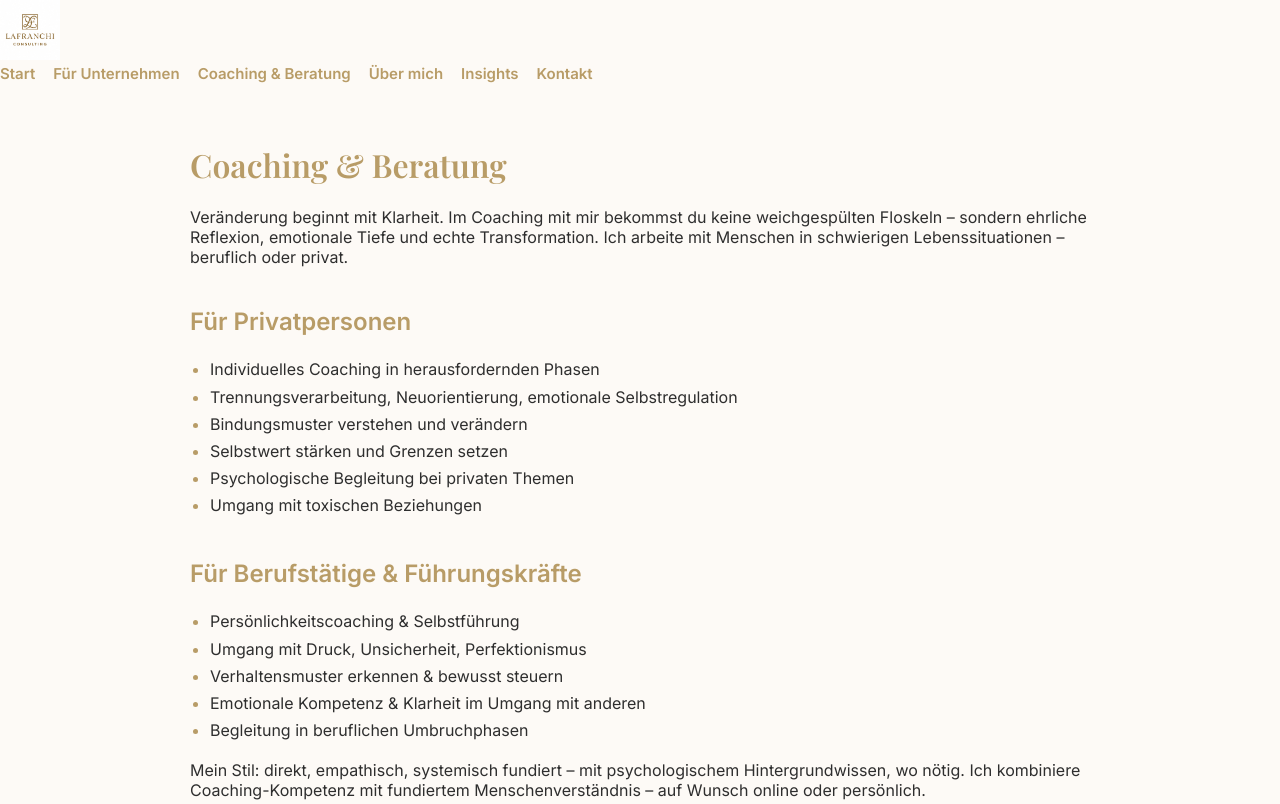
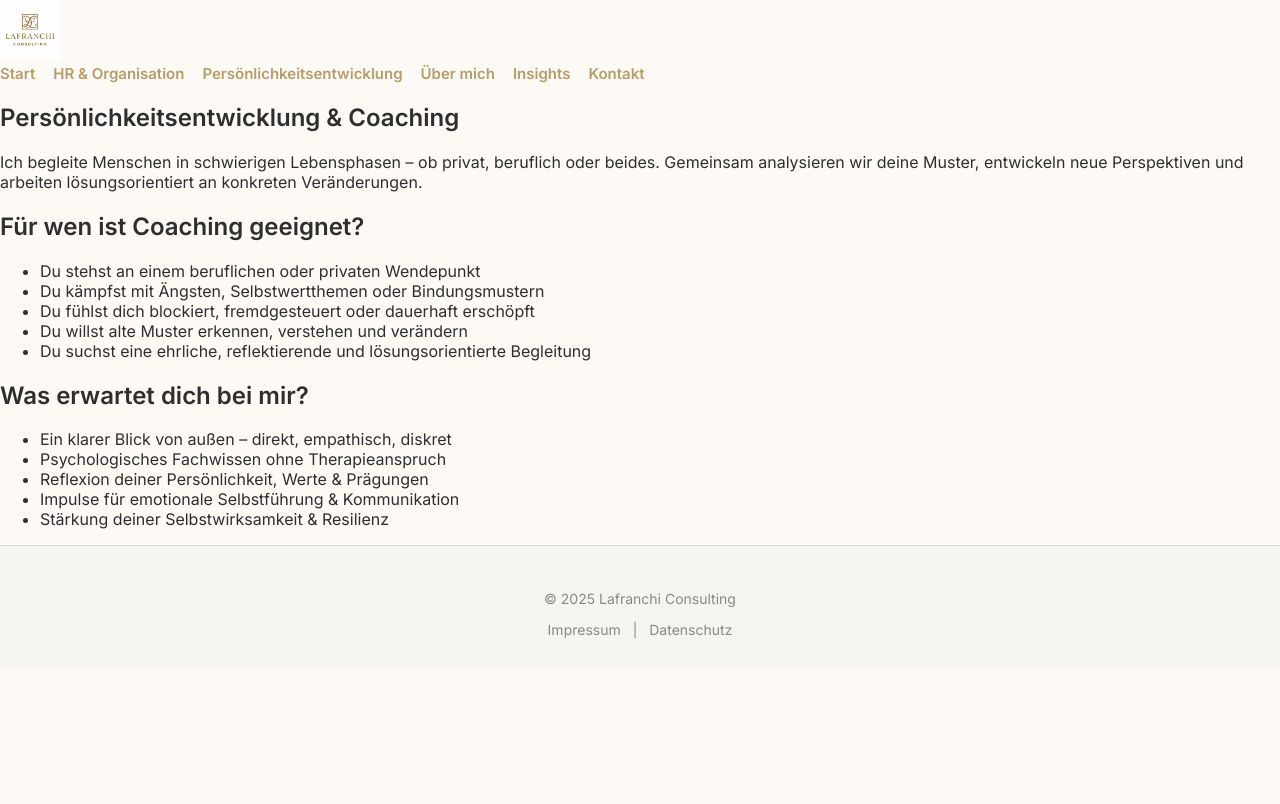
Before and after one commit to Sarinalafranchi/lafranchi-consulting, a plain HTML site: page coaching.html in a window 1280 px wide. Shown: the top 804 px of the page. Drawn offline with nearby package versions, Linux system fonts and the light colour scheme.

Commit message:
Update coaching.html

```diff
--- a/coaching.html
+++ b/coaching.html
@@ -3,68 +3,49 @@
 <head>
   <meta charset="UTF-8">
   <meta name="viewport" content="width=device-width, initial-scale=1.0">
-  <title>Coaching & Beratung – Lafranchi Consulting</title>
+  <title>Persönlichkeitsentwicklung – Lafranchi Consulting</title>
   <link rel="stylesheet" href="style.css">
   <link href="https://fonts.googleapis.com/css2?family=Inter:wght@400;600&family=Playfair+Display:wght@600&display=swap" rel="stylesheet">
-  <style>
-    main {
-      max-width: 900px;
-      margin: 60px auto;
-      padding: 0 20px 100px;
-    }
-    h1 {
-      color: #b89c67;
-      font-family: 'Playfair Display', serif;
-    }
-    h2 {
-      color: #b89c67;
-      margin-top: 40px;
-    }
-    ul {
-      line-height: 1.7;
-      padding-left: 20px;
-    }
-    ul li::marker {
-      color: #b89c67;
-    }
-  </style>
 </head>
 <body>
 <header>
   <img src="lafranchi-logo.png" alt="Lafranchi Logo" class="logo">
   <nav>
     <a href="index.html">Start</a>
-    <a href="unternehmen.html">Für Unternehmen</a>
-    <a href="coaching.html">Coaching & Beratung</a>
+    <a href="unternehmen.html">HR & Organisation</a>
+    <a href="coaching.html">Persönlichkeitsentwicklung</a>
     <a href="ueber.html">Über mich</a>
     <a href="insights.html">Insights</a>
     <a href="kontakt.html">Kontakt</a>
   </nav>
 </header>
 <main>
-  <h1>Coaching & Beratung</h1>
-  <p>Veränderung beginnt mit Klarheit. Im Coaching mit mir bekommst du keine weichgespülten Floskeln – sondern ehrliche Reflexion, emotionale Tiefe und echte Transformation. Ich arbeite mit Menschen in schwierigen Lebenssituationen – beruflich oder privat.</p>
+  <section class="section">
+    <h1>Persönlichkeitsentwicklung & Coaching</h1>
+    <p>Ich begleite Menschen in schwierigen Lebensphasen – ob privat, beruflich oder beides. Gemeinsam analysieren wir deine Muster, entwickeln neue Perspektiven und arbeiten lösungsorientiert an konkreten Veränderungen.</p>
+  </section>
 
-  <h2>Für Privatpersonen</h2>
-  <ul>
-    <li>Individuelles Coaching in herausfordernden Phasen</li>
-    <li>Trennungsverarbeitung, Neuorientierung, emotionale Selbstregulation</li>
-    <li>Bindungsmuster verstehen und verändern</li>
-    <li>Selbstwert stärken und Grenzen setzen</li>
-    <li>Psychologische Begleitung bei privaten Themen</li>
-    <li>Umgang mit toxischen Beziehungen</li>
-  </ul>
+  <section class="section">
+    <h2>Für wen ist Coaching geeignet?</h2>
+    <ul>
+      <li>Du stehst an einem beruflichen oder privaten Wendepunkt</li>
+      <li>Du kämpfst mit Ängsten, Selbstwertthemen oder Bindungsmustern</li>
+      <li>Du fühlst dich blockiert, fremdgesteuert oder dauerhaft erschöpft</li>
+      <li>Du willst alte Muster erkennen, verstehen und verändern</li>
+      <li>Du suchst eine ehrliche, reflektierende und lösungsorientierte Begleitung</li>
+    </ul>
+  </section>
 
-  <h2>Für Berufstätige & Führungskräfte</h2>
-  <ul>
-    <li>Persönlichkeitscoaching & Selbstführung</li>
-    <li>Umgang mit Druck, Unsicherheit, Perfektionismus</li>
-    <li>Verhaltensmuster erkennen & bewusst steuern</li>
-    <li>Emotionale Kompetenz & Klarheit im Umgang mit anderen</li>
-    <li>Begleitung in beruflichen Umbruchphasen</li>
-  </ul>
-
-  <p>Mein Stil: direkt, empathisch, systemisch fundiert – mit psychologischem Hintergrundwissen, wo nötig. Ich kombiniere Coaching-Kompetenz mit fundiertem Menschenverständnis – auf Wunsch online oder persönlich.</p>
+  <section class="section">
+    <h2>Was erwartet dich bei mir?</h2>
+    <ul>
+      <li>Ein klarer Blick von außen – direkt, empathisch, diskret</li>
+      <li>Psychologisches Fachwissen ohne Therapieanspruch</li>
+      <li>Reflexion deiner Persönlichkeit, Werte & Prägungen</li>
+      <li>Impulse für emotionale Selbstführung & Kommunikation</li>
+      <li>Stärkung deiner Selbstwirksamkeit & Resilienz</li>
+    </ul>
+  </section>
 </main>
 <footer>
   <p>© 2025 Lafranchi Consulting</p>
```
